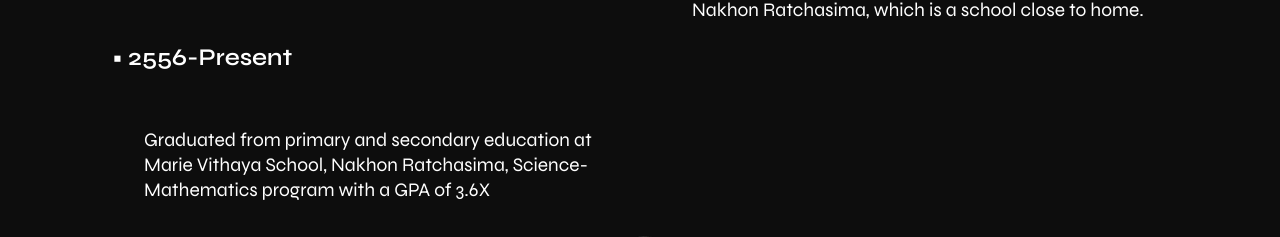
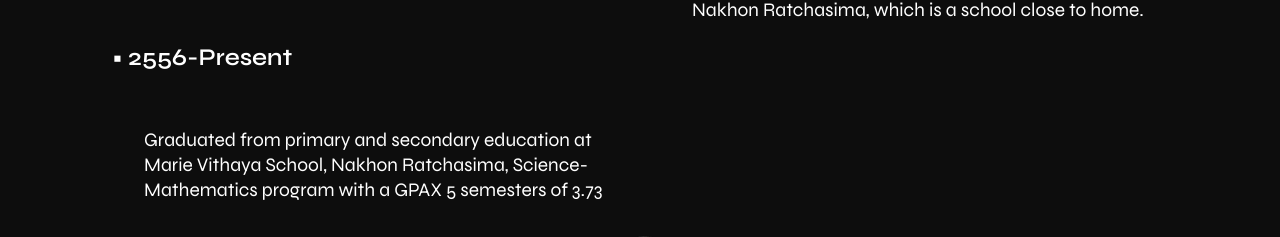
Before and after one commit to AnaphatGithub/AnaphatPortfolio, a plain HTML site: page index.html in a window 1280 px wide. Shown: the part 1493-1730 px from the top of the page. Drawn offline with nearby package versions, Linux system fonts and the light colour scheme.

Commit message:
Update Bangmod Hackathon

```diff
--- a/index.html
+++ b/index.html
@@ -282,7 +282,7 @@
                   <div class="grid-Timeline2">
                      <div class="about__content grid">
                        <h2 class="timeline1">• 2556-Present</h2>
-                       <p class="timeline1-title">Graduated from primary and secondary education at Marie Vithaya School, Nakhon Ratchasima, Science-Mathematics program with a GPA of 3.6X</p>
+                       <p class="timeline1-title">Graduated from primary and secondary education at Marie Vithaya School, Nakhon Ratchasima, Science-Mathematics program with a GPAX 5 semesters of 3.73</p>
                      </div>
 
                      <div class="about__content2">
```
